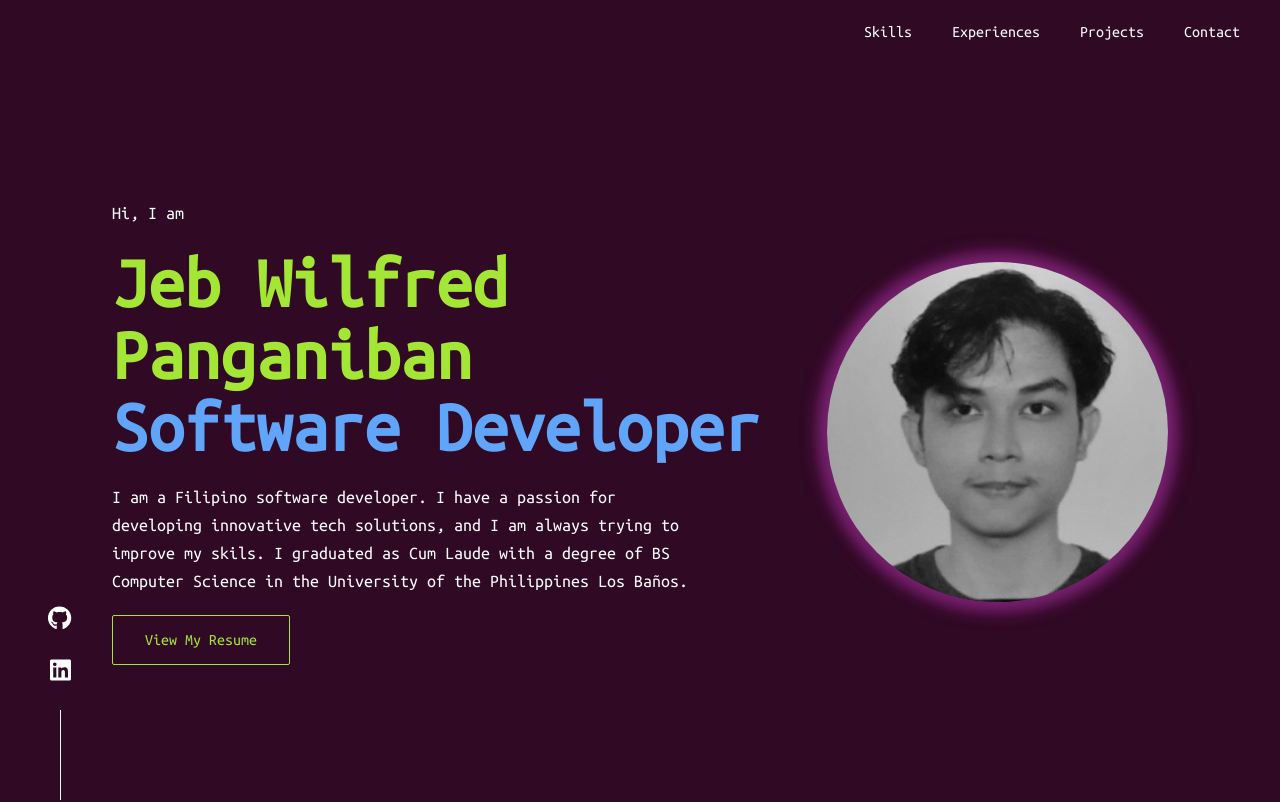
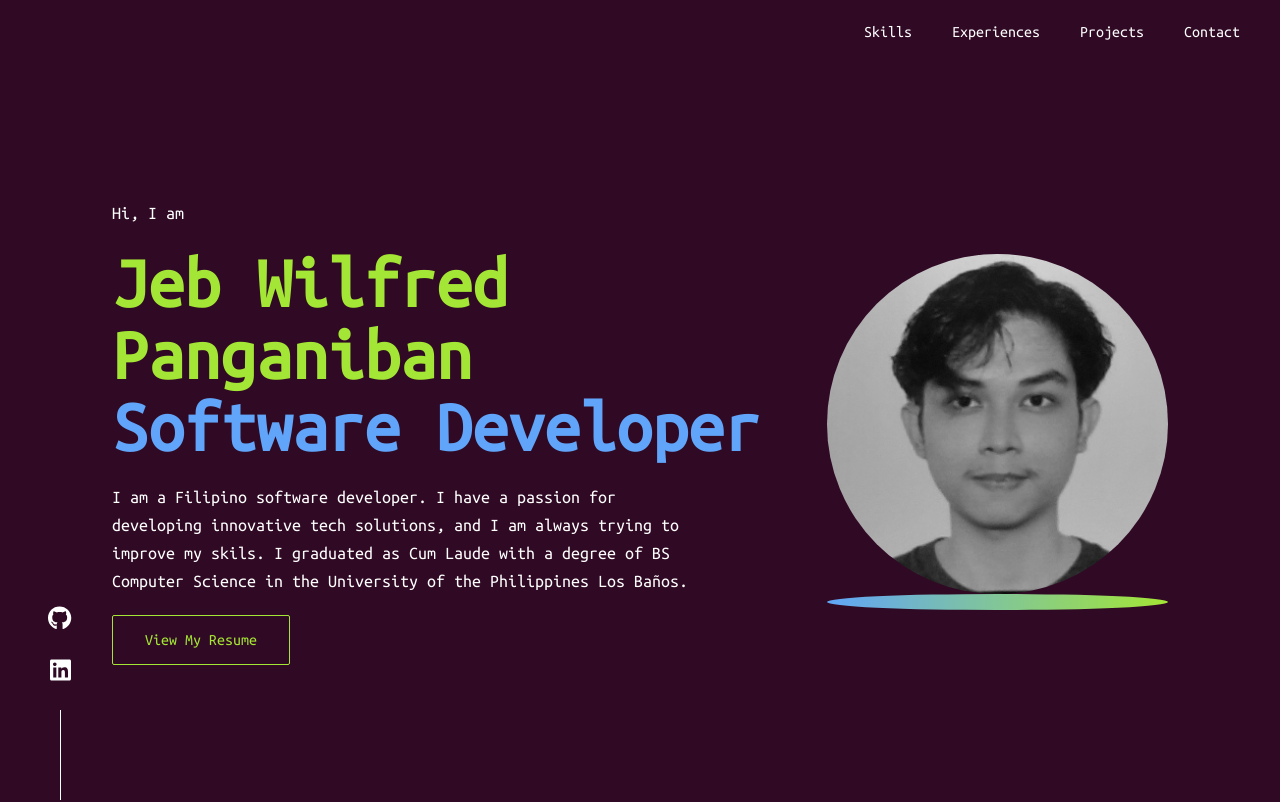
Before and after one commit to derfliwbej/portfolio-v1, a Next.js app: page / in a window 1280 px wide. Shown: the top 802 px of the page. Built offline with nearby package versions, Linux system fonts and the light colour scheme.

Commit message:
Style: Changed image border to a gradient border

```diff
--- a/src/styles/Hero.module.css
+++ b/src/styles/Hero.module.css
@@ -18,14 +18,8 @@
 }
 
 .avatar-border {
+    background: radial-gradient(circle at top left, #60a5fa, #a3e635);
+    padding: 0.5rem;
     border-radius: 50%;
-    z-index: -1;
-    position: absolute;
-    top: 0;
-    bottom: 0;
-    right: 0;
-    left: 0;
-    box-shadow: 5px 5px 20px #77216F, -5px -5px 20px #77216F, 5px -5px 20px #77216F, -5px 5px 20px #77216F;
-    width: 100%;
-    height: 100%;
+    cursor: pointer;
 }
```
